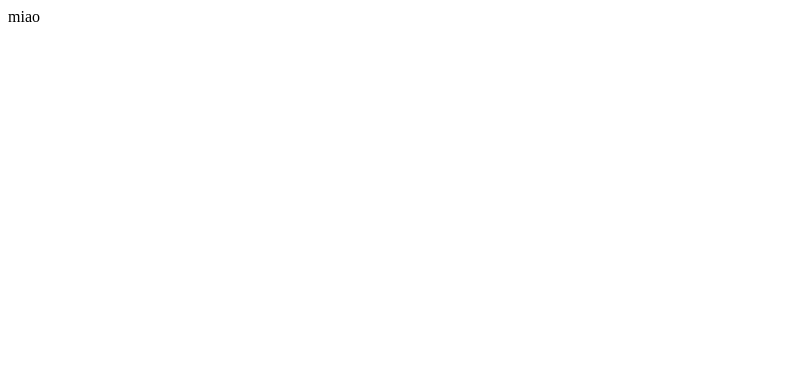
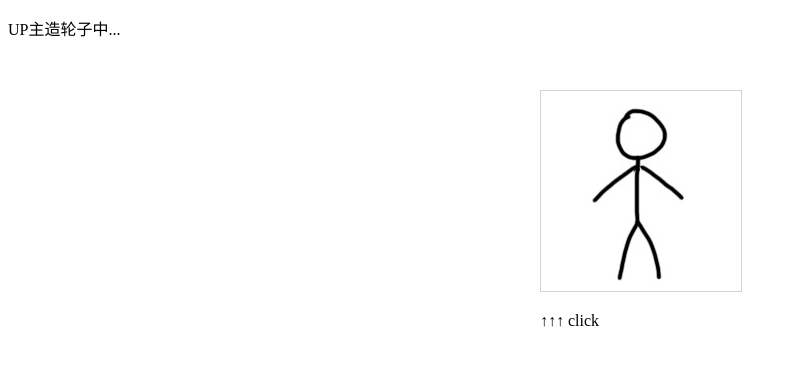
Before and after one commit to cececx/PokeNeko, a plain HTML site: page index.html in a window 1280 px wide. Shown: the whole page, without its empty margins (0-797 px from the left). Drawn offline with Linux system fonts and the light colour scheme.

Commit message:
Prototyped animation system.
* Wrote and tested single animation clip, including playing, looping, relative
  position (pivot).
* Prototyped basic animator controller (inspired by Unity animator system).
* Animations and controllers are loaded from config.js.

```diff
--- a/index.html
+++ b/index.html
@@ -1 +1,17 @@
-miao
+<!DOCTYPE html>
+<html>
+<head>
+  <title>Miao</title>
+  <script type="text/javascript" src="src/config.js"></script>
+  <script type="text/javascript" src="src/main.js"></script>
+</head>
+<body onload="MIAO()">
+<p>UP主造轮子中...</p>
+<div style="width:200px; margin:0 auto; margin-top:50px">
+<canvas id="myCanvas" width="200" height="200" style="border:1px solid #d3d3d3;">
+Your browser does not support the HTML5 canvas tag.</canvas>
+<p>↑↑↑ click</p>
+</div>
+
+</body>
+</html>
--- /dev/null
+++ b/src/config.js
@@ -0,0 +1,34 @@
+var CONFIG = {
+  ANIMATION_LIST: ['idle', 'jump'],
+  ANIMATION: {
+    idle: {
+      src: "img/doodle-idle.jpg",
+      len: 2,
+      width: 200,
+      height: 200,
+      pivotX: 100,
+      pivotY: 200,
+      fps: 1,
+      timestamps: [1, 1],
+      loop: true,
+    },
+    jump: {
+      src: "img/doodle-jump.jpg",
+      len: 3,
+      width: 200,
+      height: 200,
+      pivotX: 100,
+      pivotY: 200,
+      fps: 10,
+      timestamps: [2, 1, 1],
+      loop: false
+    }
+  },
+  ANIMATOR: {
+    main: {
+      default: 'idle',
+      jump: {next: 'idle', onClick: 'jump'},
+      idle: {onClick: 'jump'},
+    }
+  }
+};
--- /dev/null
+++ b/src/main.js
@@ -0,0 +1,132 @@
+
+var MIAO= (function() {
+
+String.prototype.format = function () {
+  var i = 0, args = arguments;
+  return this.replace(/{}/g, function () {
+    return typeof args[i] != 'undefined' ? args[i++] : '';
+  });
+};
+
+// ----------------------------------------------------------------------------
+// Implementation of Animation system.
+
+// Animation map.
+var mapAnimation = {};
+var getAnimation = function(name) {
+  if (mapAnimation[name] == undefined)
+    mapAnimation[name] = new Animation(CONFIG.ANIMATION[name]);
+  return mapAnimation[name];
+}
+
+// Animation clip.
+class Animation {
+  constructor(config) {
+    this._config = config;
+    this._index = 0;
+    this._lastTimer = null;
+    this._isPlay = true;
+    this._isStop = false;
+    this._isLoop = config.loop;
+    this._img = new Image();
+    this._img.src = config.src;
+  }
+  play() {
+    this._lastTimer = null;
+    this._index = 0;
+    this._isPlay = true;
+    this._isStop = false;
+  }
+  get isStop() {
+    return this._isStop
+  }
+  render(context, posX, posY) {
+    var dx = posX - this._config.pivotX;
+    var dy = posY - this._config.pivotY;
+    var sx = this._index * this._config.width;
+    var sy = 0;
+    var w = this._config.width;
+    var h = this._config.height;
+    context.drawImage(this._img, sx, sy, w, h, dx, dy, w, h);
+  }
+  next(currentTime) {
+    if(!this._isPlay) return;
+    if(!this._lastTime) this._lastTime = currentTime;
+    var timelapes = currentTime - this._lastTime;
+    var frameTime = 1000 / this._config.fps * this._config.timestamps[this._index];
+    if (timelapes >= frameTime) {
+      this._index += 1;
+      // Check if playing through the end frame.
+      if(this._index >= this._config.len) {
+        if (this._isLoop) {
+          this._index = 0;
+        } else {
+          this._isPlay = false;
+          this._isStop = true;
+          this._index = this._config.len - 1;
+        }
+      }
+      this._lastTime = currentTime;
+    }
+  }
+}
+
+// Animation controller.
+class Animator{
+  constructor(config) {
+    this._config = config;
+    this._anim = getAnimation(config['default']);
+    this._current = config['default'];
+  }
+  _setAnimation(name) {
+    this._current = name;
+    this._anim = getAnimation(name);
+    this._anim.play();
+  }
+  _playNext(key) {
+    var next = this._config[this._current][key];
+    if (next != undefined)
+      this._setAnimation(next);
+  }
+  onTouch() {
+    this._playNext('onClick');
+  }
+  update(time) {
+    this._anim.render(CONTEXT, POS_X, POS_Y);
+    this._anim.next(time);
+    if (this._anim.isStop) {
+      this._playNext('next');
+    }
+  }
+}
+
+// ----------------------------------------------------------------------------
+// Main application.
+
+var animator = new Animator(CONFIG.ANIMATOR['main']);
+
+var CANVAS, CONTEXT, POS_X=100, POS_Y=200;
+var lastTime, currentTime;
+var fps = 24.0;
+var deltaTime = 1000.0/fps;
+
+function init() {
+  CANVAS = document.getElementById("myCanvas");
+  CONTEXT = CANVAS.getContext("2d");
+  lastTime = Date.now();
+  CANVAS.addEventListener("mousedown", function (e) {animator.onTouch()}, false);
+  window.requestAnimationFrame(update);
+}
+
+function update() {
+    var currentTime = Date.now();
+    if (currentTime - lastTime >= deltaTime) {
+      CONTEXT.clearRect(0, 0, CANVAS.width, CANVAS.height);
+      animator.update(currentTime);
+      lastTime = currentTime;
+  }
+  window.requestAnimationFrame(update);
+}
+
+return init;
+}());
```
Also changed, not shown: img/doodle-idle.jpg (added), img/doodle-jump.jpg (added).
